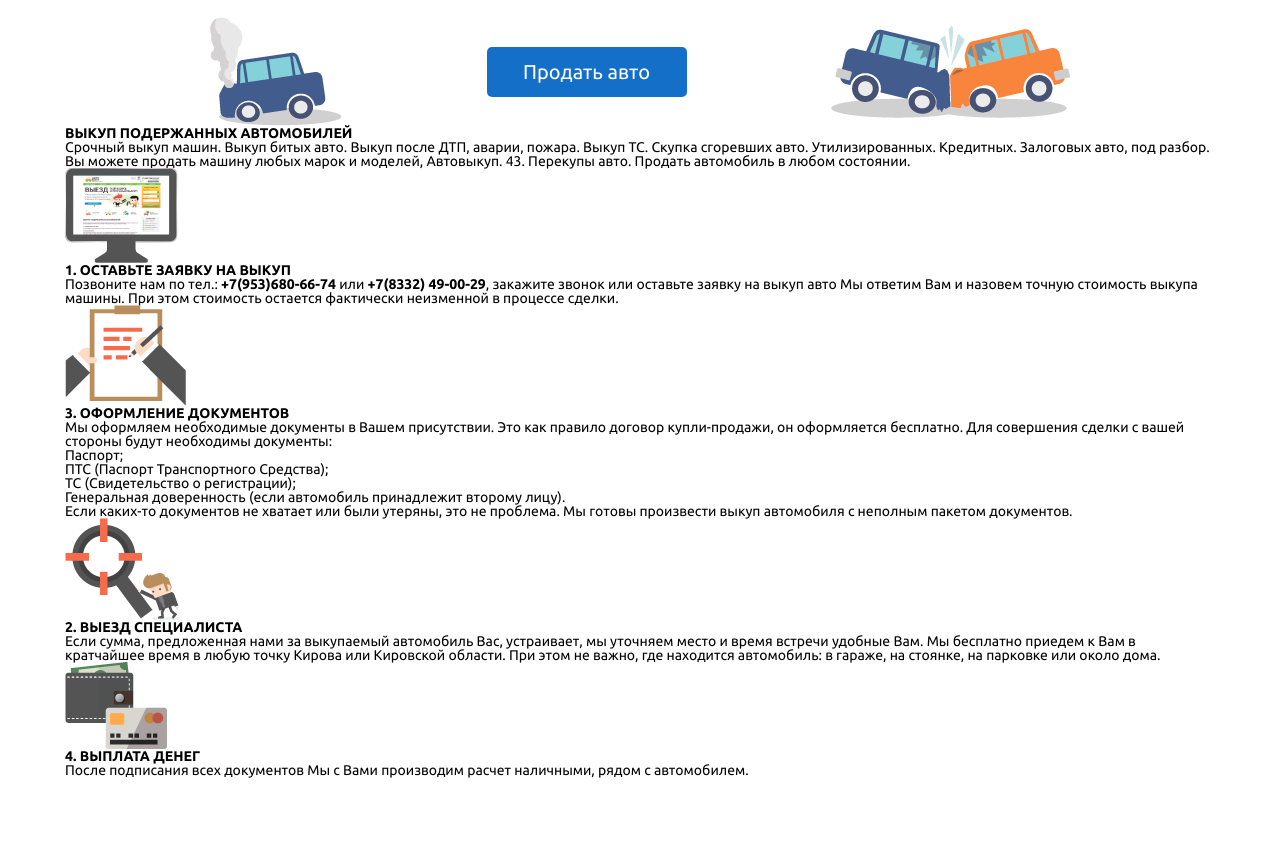
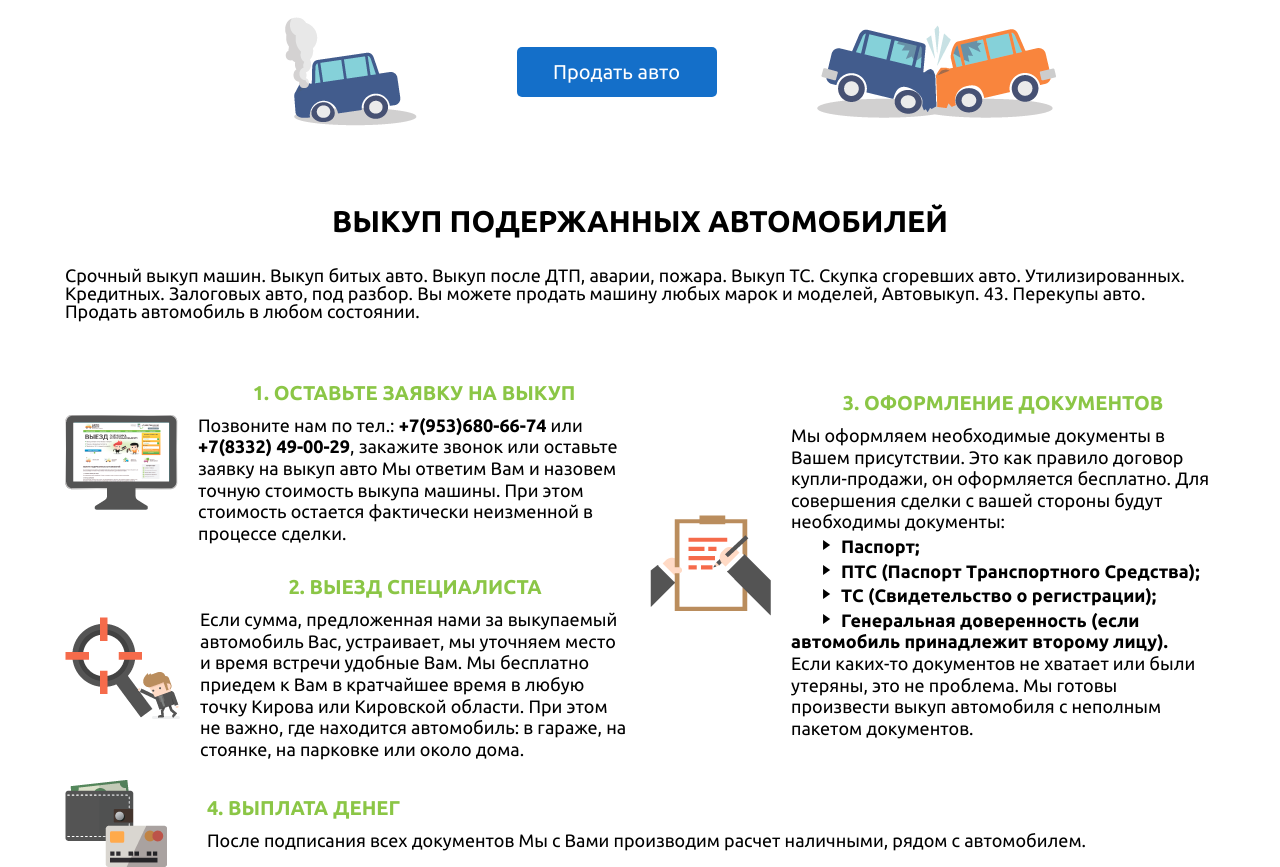
Before and after one commit to mkq4/carBuyBack1, a plain HTML site: page index.html in a window 1280 px wide. Shown: the part 1020-1887 px from the top of the page. Before the commit the page ends 1798 px from the top, so only its background shows below. Drawn offline with Linux system fonts and the light colour scheme.

Commit message:
Update styles.css

```diff
--- a/scss/styles.css
+++ b/scss/styles.css
@@ -358,10 +358,71 @@
 .main .pluses__inner-button-line {
   margin-top: 30px;
   display: flex;
-  justify-content: space-evenly;
+  gap: 100px;
+  justify-content: center;
+  align-items: center;
+  padding-left: 60px;
+}
+.main .process {
+  margin-top: 80px;
+}
+.main .process__inner h2 {
+  font-size: 30px;
+  text-align: center;
+  margin-bottom: 30px;
+}
+.main .process__inner p {
+  font-size: 18px;
+}
+.main .process__inner-cards {
+  margin-top: 50px;
+}
+.main .process__inner-cards .cards-grid {
+  display: grid;
+  grid-template-columns: repeat(2, 1fr);
+  grid-template-rows: repeat(2, 1fr);
+  gap: 20px;
+}
+.main .process__inner-cards .process-card3 {
+  grid-row-start: 1;
+  grid-column-start: 2;
+  grid-row-end: 3;
+}
+.main .process__inner-cards .process-card3 span {
+  margin-left: 30px;
+  font-weight: bold;
+}
+.main .process__inner-cards .process-card3 span::before {
+  content: url("../images/arrow.svg");
+  position: relative;
+  top: 2px;
+  right: 5px;
+}
+.main .process__inner-cards .process-card4 {
+  margin-top: 20px;
+  display: flex;
+  align-items: center;
+  text-align: left;
+  gap: 20px;
+}
+.main .process__inner-cards .process-card4 h4 {
+  text-align: left;
+}
+.main .process__card {
+  line-height: 1.2;
+  display: flex;
   align-items: center;
 }
-.call {
+.main .process__card h4 {
+  color: rgb(139, 198, 70);
+  font-size: 20px;
+  margin-bottom: 10px;
+  text-align: center;
+}
+.main .process__card-text {
+  margin-left: 20px;
+}
+.main .call {
   color: #fff;
   padding: 15px 10px;
   cursor: pointer;
@@ -373,11 +434,10 @@
   background-color: rgb(240, 0, 0);
   transition: 0.2s;
 }
-.call:hover {
+.main .call:hover {
   background-color: rgb(122, 0, 0);
 }
-
-.buy-btn {
+.main .buy-btn {
   color: #fff;
   padding: 15px 10px;
   background-color: rgb(20, 111, 201);
@@ -388,10 +448,9 @@
   width: 200px;
   text-align: center;
 }
-.buy-btn:hover {
+.main .buy-btn:hover {
   background-color: rgb(13, 73, 130);
 }
-
-.ml {
+.main .ml {
   margin-left: 25px;
 }/*# sourceMappingURL=styles.css.map */
```
